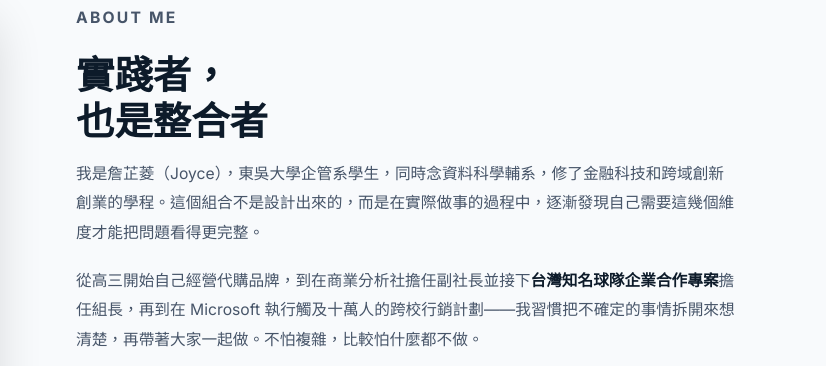
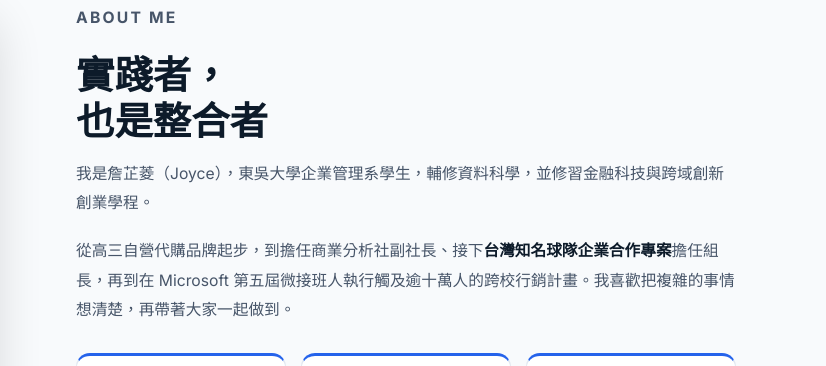
Before and after one commit to chanjoyce0731-web/joyce-portfolio, a plain HTML site: page index.html in a window 1280 px wide. Shown: the part 885-1251 px from the top of the page, 454-1280 px from the left. Drawn offline with nearby package versions, Linux system fonts and the light colour scheme; a web font is replaced by a local one.

Commit message:
Update About Me text to be more concise and natural

```diff
--- a/index.html
+++ b/index.html
@@ -323,8 +323,8 @@
       <div class="about-text">
         <p class="section-label">About Me</p>
         <h2>實踐者，<br>也是整合者</h2>
-        <p>我是詹芷菱（Joyce），東吳大學企管系學生，同時念資料科學輔系，修了金融科技和跨域創新創業的學程。這個組合不是設計出來的，而是在實際做事的過程中，逐漸發現自己需要這幾個維度才能把問題看得更完整。</p>
-        <p>從高三開始自己經營代購品牌，到在商業分析社擔任副社長並接下<strong>台灣知名球隊企業合作專案</strong>擔任組長，再到在 Microsoft 執行觸及十萬人的跨校行銷計劃——我習慣把不確定的事情拆開來想清楚，再帶著大家一起做。不怕複雜，比較怕什麼都不做。</p>
+        <p>我是詹芷菱（Joyce），東吳大學企業管理系學生，輔修資料科學，並修習金融科技與跨域創新創業學程。</p>
+        <p>從高三自營代購品牌起步，到擔任商業分析社副社長、接下<strong>台灣知名球隊企業合作專案</strong>擔任組長，再到在 Microsoft 第五屆微接班人執行觸及逾十萬人的跨校行銷計畫。我喜歡把複雜的事情想清楚，再帶著大家一起做到。</p>
         <div class="strength-pillars">
           <div class="sp">
             <div class="sp-num">01</div>
```
